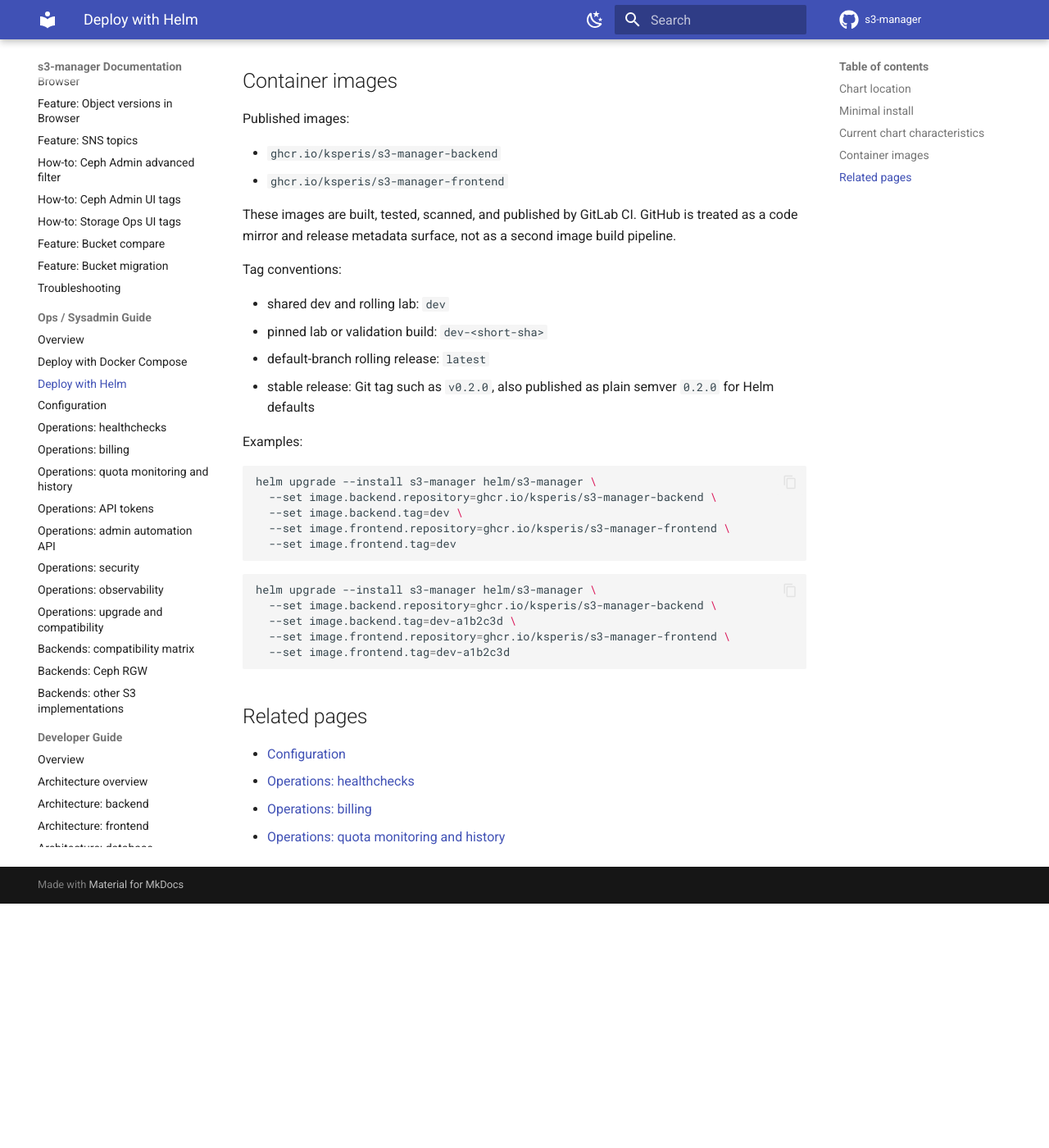
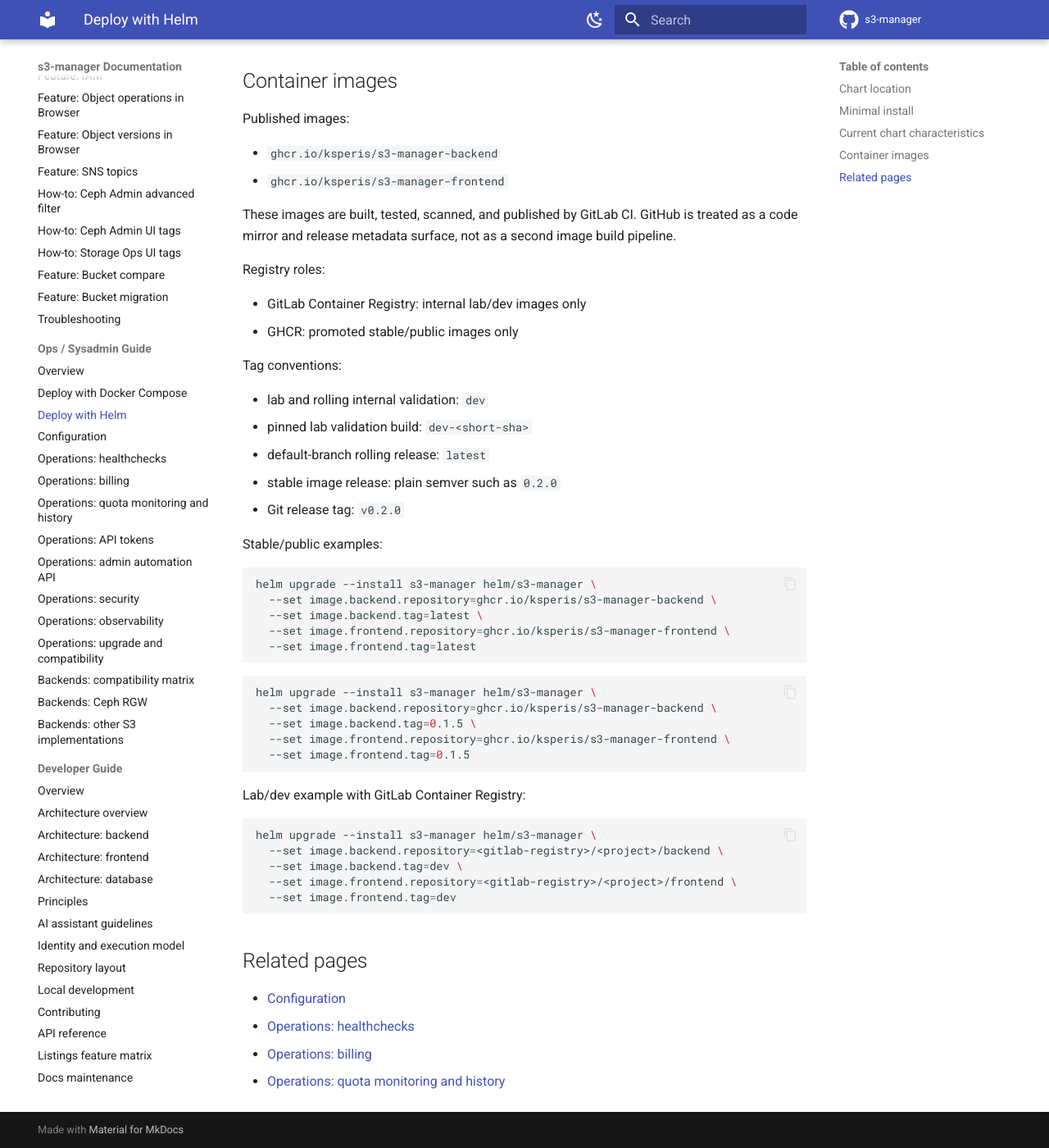
Before and after one commit to ksperis/s3-manager, an MkDocs documentation site: the page built from doc/docs/ops/deploy-helm.md, in a window 1280 px wide and 1400 px high, scrolled down 918 px. Shown: the whole window at 82% size. Built offline with MkDocs 1.6.1 and Material for MkDocs 9.7.7, drawn with Linux system fonts in a browser that asks for light colours; comment, search, counter and statistics services are not loaded; before the commit the page ends 2020 px from its top, so only the background shows below that.

Commit message:
Split internal and public image promotion

````diff
--- a/doc/docs/ops/deploy-helm.md
+++ b/doc/docs/ops/deploy-helm.md
@@ -42,29 +42,45 @@
 GitHub is treated as a code mirror and release metadata surface, not as a
 second image build pipeline.
 
+Registry roles:
+
+- GitLab Container Registry: internal lab/dev images only
+- GHCR: promoted stable/public images only
+
 Tag conventions:
 
-- shared dev and rolling lab: `dev`
-- pinned lab or validation build: `dev-<short-sha>`
+- lab and rolling internal validation: `dev`
+- pinned lab validation build: `dev-<short-sha>`
 - default-branch rolling release: `latest`
-- stable release: Git tag such as `v0.2.0`, also published as plain semver `0.2.0` for Helm defaults
+- stable image release: plain semver such as `0.2.0`
+- Git release tag: `v0.2.0`
 
-Examples:
+Stable/public examples:
 
 ```bash
 helm upgrade --install s3-manager helm/s3-manager \
   --set image.backend.repository=ghcr.io/ksperis/s3-manager-backend \
-  --set image.backend.tag=dev \
+  --set image.backend.tag=latest \
   --set image.frontend.repository=ghcr.io/ksperis/s3-manager-frontend \
-  --set image.frontend.tag=dev
+  --set image.frontend.tag=latest
 ```
 
 ```bash
 helm upgrade --install s3-manager helm/s3-manager \
   --set image.backend.repository=ghcr.io/ksperis/s3-manager-backend \
-  --set image.backend.tag=dev-a1b2c3d \
+  --set image.backend.tag=0.1.5 \
   --set image.frontend.repository=ghcr.io/ksperis/s3-manager-frontend \
-  --set image.frontend.tag=dev-a1b2c3d
+  --set image.frontend.tag=0.1.5
+```
+
+Lab/dev example with GitLab Container Registry:
+
+```bash
+helm upgrade --install s3-manager helm/s3-manager \
+  --set image.backend.repository=<gitlab-registry>/<project>/backend \
+  --set image.backend.tag=dev \
+  --set image.frontend.repository=<gitlab-registry>/<project>/frontend \
+  --set image.frontend.tag=dev
 ```
 
 ## Related pages
````
Also changed, not shown: doc/docs/developer/contributing.md (+7 -5 lines), doc/docs/ops/operations-security.md (+7 -6 lines), docker-compose.yml (+6 -2 lines), .gitlab-ci.yml.
